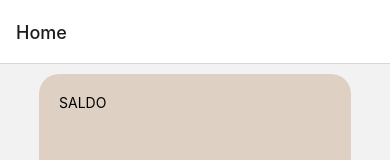
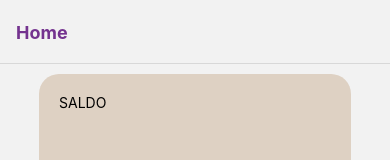
Before and after one commit to sonovdragons/myBank-ReactNative, a React Native app: screen / in a window 390 px wide. Shown: the top 160 px of the page. Built offline with nearby package versions, Linux system fonts and the light colour scheme.

Commit message:
colores del header

```diff
--- a/navigation/BankNavigator.js
+++ b/navigation/BankNavigator.js
@@ -6,13 +6,25 @@ import Scan from '../Screens/Scan'
 import SignUp from '../Screens/SignUp'
 import AccountMovements from '../Screens/AccountMovements'
 import BankCards from '../Screens/BankCards'
+import Colors from '../constants/color'
+import { Platform } from 'react-native'
 
 const Stack = createNativeStackNavigator()
 
 const BankNavigator = () => {
     return (
         <NavigationContainer>
-            <Stack.Navigator initialRouteName="Home">
+            <Stack.Navigator initialRouteName="Home"
+            screenOptions={{
+                headerStyle: {
+                    backgroundColor: Platform.OS === 'android' ? Colors.primary : '',
+                },
+                headerTintColor: Platform.OS === 'android' ? 'white' : Colors.primary,
+                headerTitleStyle: {
+                    fontWeight: 'bold'
+                }
+            }}
+            >
                 <Stack.Screen name="Home" component={Home} />
                 <Stack.Screen name="Movimientos" component={AccountMovements} />
                 <Stack.Screen name="Tarjetas" component={BankCards} />
```
